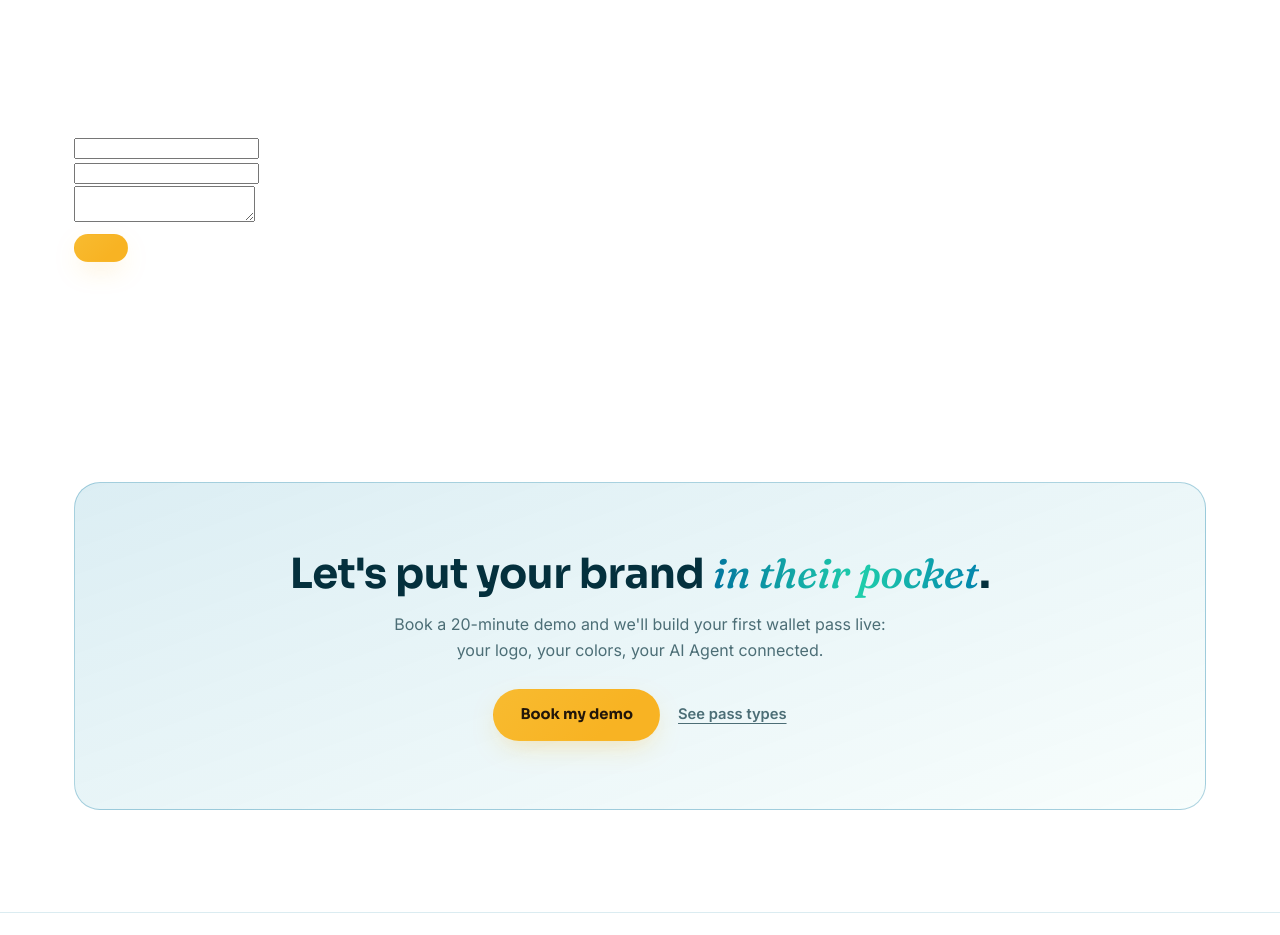
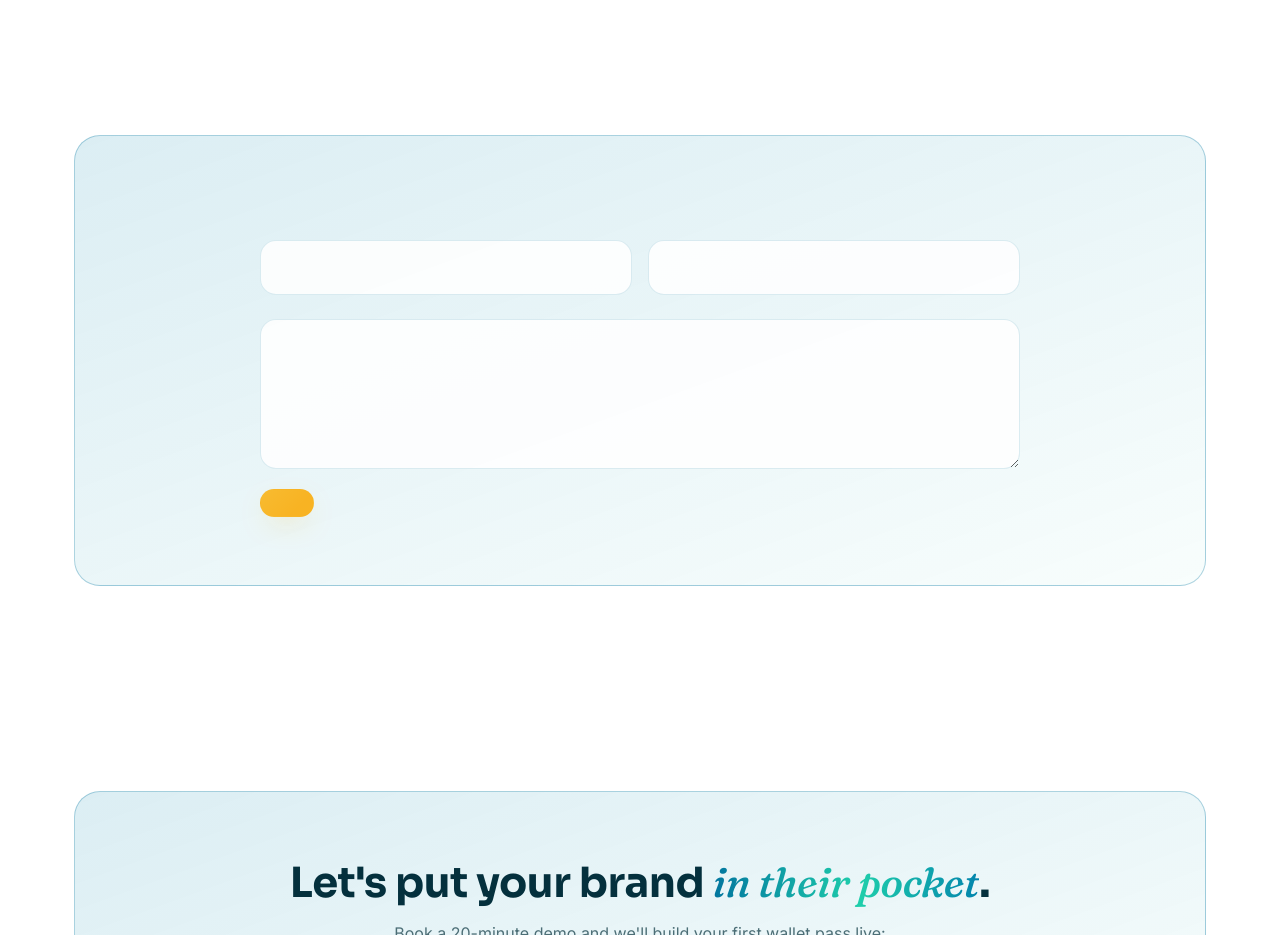
Before and after one commit to ClauGithu/cha-ching-wallet-landing, a plain HTML site: page index.html in a window 1280 px wide. Shown: the part 4300-5235 px from the top of the page. Drawn offline with Linux system fonts and the light colour scheme; a script that the page names is missing.

Commit message:
Update landing page: Cha Ching Wallet Landing - 2026-09-23T20:27:55.602Z

```diff
--- a/styles.css
+++ b/styles.css
@@ -207,10 +207,35 @@
   .compat span{ display:flex; align-items:center; gap:8px; padding:9px 16px; border:1px solid var(--border); border-radius:999px; font-size:0.82rem; font-weight:600; color:var(--ink-soft); }
 
   /* ---------- Final CTA ---------- */
+  .contact-card,
   .cta-final{ border-radius:var(--radius-lg); border:1px solid var(--border-strong); background:linear-gradient(160deg, rgba(3,133,173,0.14), rgba(31,206,171,0.03)); padding:clamp(40px,7vw,68px); text-align:center; }
   .cta-final h2{ font-size:clamp(1.9rem,4vw,2.6rem); }
   .cta-final p{ color:var(--ink-soft); max-width:52ch; margin:14px auto 26px; }
   .cta-final .row{ display:flex; gap:18px; flex-wrap:wrap; align-items:center; justify-content:center; }
+  .contact-card{ text-align:left; }
+  .contact-form{ margin-top:28px; display:grid; gap:16px; max-width:760px; margin-inline:auto; }
+  .contact-grid{ display:grid; grid-template-columns:repeat(2,1fr); gap:16px; }
+  @media (max-width:700px){ .contact-grid{ grid-template-columns:1fr; } }
+  .field{ display:flex; flex-direction:column; gap:8px; text-align:left; }
+  .field label{ font-family:"JetBrains Mono",monospace; font-size:0.74rem; letter-spacing:0.08em; text-transform:uppercase; color:var(--ink-faint); }
+  .field input,
+  .field textarea{
+    width:100%;
+    border-radius:16px;
+    border:1px solid var(--border);
+    background:rgba(255,255,255,0.86);
+    padding:14px 16px;
+    font:inherit;
+    color:var(--ink);
+    outline:none;
+    box-shadow:0 0 0 0 rgba(3,133,173,0);
+    transition:border-color .2s, box-shadow .2s, transform .2s;
+  }
+  .field textarea{ min-height:150px; resize:vertical; }
+  .field input:focus,
+  .field textarea:focus{ border-color:var(--teal-glow); box-shadow:0 0 0 4px rgba(3,133,173,0.08); }
+  .contact-actions{ display:flex; justify-content:flex-start; margin-top:4px; }
+  .contact-note{ font-size:0.82rem; color:var(--ink-faint); margin:0; }
 
   /* ---------- Footer ---------- */
   footer{ padding-block:44px 40px; border-top:1px solid var(--border); }
```
